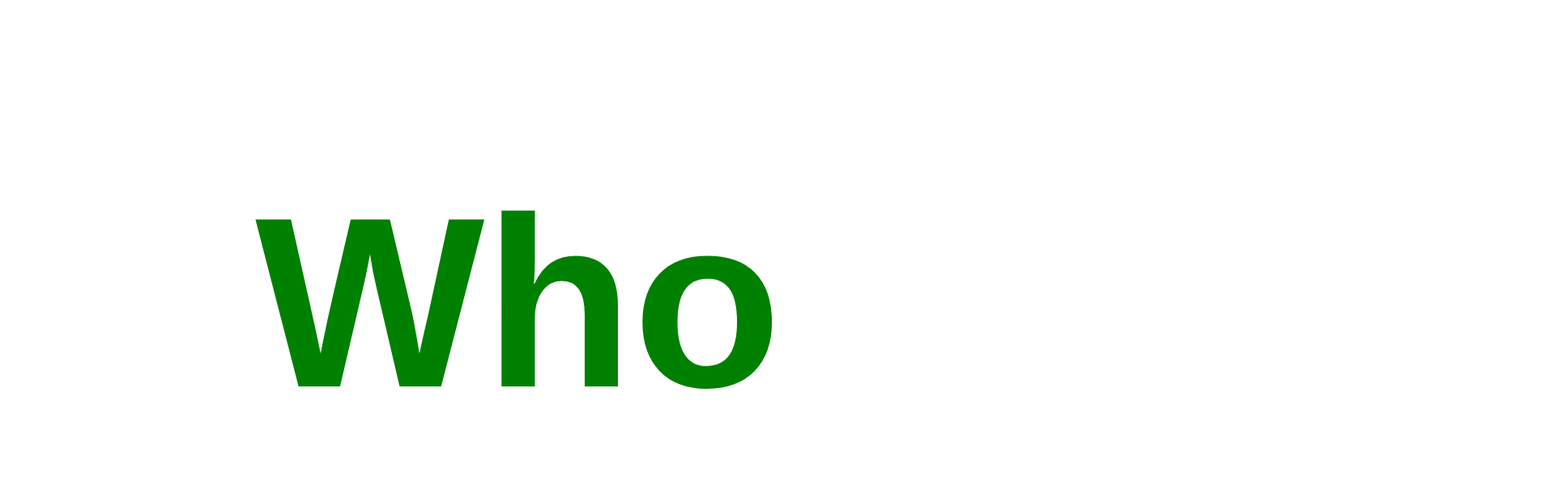
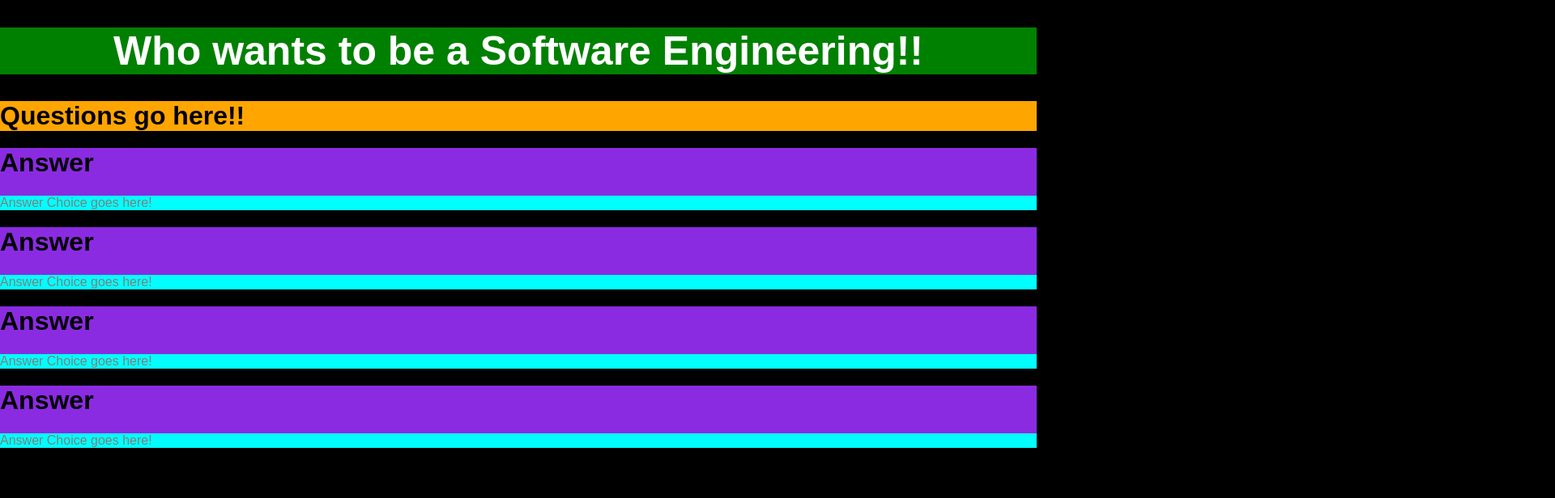
Before and after one commit to DevonMartens/Project3, a React (Create React App) app in the folder client/: page /game in a window 1280 px wide. Shown: the top 616 px of the page at 81% size, 1920 px wide, since content can reach past the window. Built offline with nearby package versions, Linux system fonts and the light colour scheme.

Commit message:
starter templet, commented out router, simple cause I forgot how to add multiple inputs fo JSX

```diff
--- a/client/src/App.js
+++ b/client/src/App.js
@@ -1,20 +1,31 @@
 import React from "react";
-import { BrowserRouter as Router, Route } from "react-router-dom";
-import Game from "./pages/GamePages";
-import Login from "./pages/LoginPages";
-import Profile from "./pages/ProfilePages";
+// import { BrowserRouter as Router, Route } from "react-router-dom";
+// import Game from "./pages/GamePages";
+// import Login from "./pages/LoginPages";
+// import Profile from "./pages/ProfilePages";
 import "./App.css";
+import GamePages from "./pages/GamePages";
+import Card from "./pages/GamePages/Card";
+import Question from "./pages/GamePages/Question";
 
 function App() {
     return (
-      <Router>
-        <div>
-          <Route exact path="/" component={Login} />
-          <Route exact path="/home" component={Login} />
-          <Route exact path="/profile" component= {Profile} />
-          <Route exact path="/game" component={Game} />
-        </div>
-      </Router>
+      // <Router>
+      //   <div>
+      //     <Route exact path="/" component={Login} />
+      //     <Route exact path="/home" component={Login} />
+      //     <Route exact path="/profile" component= {Profile} />
+      //     <Route exact path="/game" component={Game} />
+      //   </div>
+      // </Router>
+      <div>
+      <GamePages />
+      <Question />
+      <Card />
+      <Card />
+      <Card />
+      <Card />
+    </div>
     );
   }
 
--- /dev/null
+++ b/client/src/pages/GamePages/Card.js
@@ -0,0 +1,30 @@
+import React from "react";
+// const styles = {
+//     card: {
+//         margin: 20,
+//         background: "#e8eaf6"
+//     },
+//     heading: {
+//         background: "#3f51b5",
+//         fontSize: "14px",
+//         color: "black"
+//     },
+//     content: {
+//         padding: 20
+//     }
+// }
+//style={styles.card}
+//style={styles.heading}
+//style={styles.content}
+function Card() {
+    return (
+        <div className="AnswerBox">
+            <h1 className="AnswerHeadline">Answer</h1>
+            <div className="AnswerChoices">
+                Answer Choice goes here!
+            </div>
+        </div>
+    );
+}
+
+export default Card;
--- a/client/src/pages/GamePages/GamePages.js
+++ b/client/src/pages/GamePages/GamePages.js
@@ -1,4 +1,6 @@
 import React from "react";
+import "./Question";
+import "./Card";
 import "./style.css"
 
 function GamePages() {
--- /dev/null
+++ b/client/src/pages/GamePages/Question.js
@@ -0,0 +1,10 @@
+import React from "react";
+function QuestionDiv () {
+    return (
+        <div className="QuestionBox">
+            <h1 className="QuestionHeadline">Questions go here!!</h1>
+        </div>
+    );
+}
+
+export default QuestionDiv;
--- a/client/src/pages/GamePages/style.css
+++ b/client/src/pages/GamePages/style.css
@@ -1,8 +1,21 @@
+html {
+    background-color: black;
+}
 .title {
-    color: green;
+    color: white;
     text-align: center;
-    font-size: 300px;
+    font-size: 50px;
 }
 .container {
-    border-color: 2px solid red;
+    background-color: green;
 }
+.AnswerBox {
+    background-color: blueviolet;
+}
+.AnswerChoices {
+    background-color: cyan;
+    color:grey;
+}
+.QuestionBox {
+    background-color: orange;
+}
--- a/client/src/pages/LoginPages/LoginPages.js
+++ b/client/src/pages/LoginPages/LoginPages.js
@@ -1,6 +1,5 @@
 import React from "react";
 import "./style.css";
-
 function LoginPages() {
   return (
     <div>
```
Also changed, not shown: client/src/components/header.js (added).
